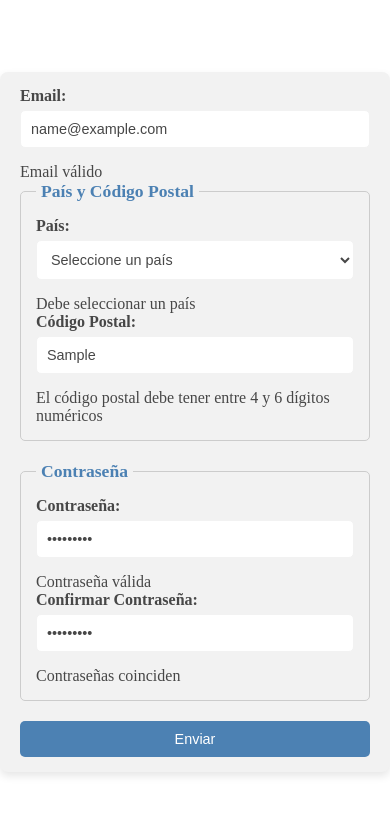
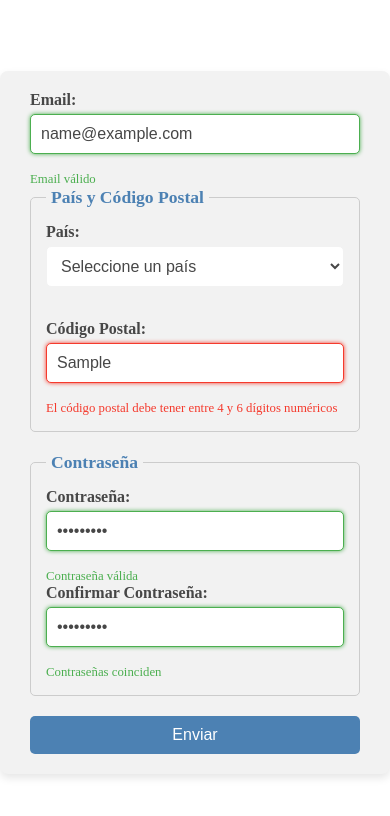
Before and after one commit to plunkydev/form-validation, a website built with webpack: page src/template.html in a window 390 px wide. Both pictures are taken after typing "name@example.com", "Sample", "Sample123", "Sample123" into the empty fields and a click on the button "Enviar". Built offline with nearby package versions, Linux system fonts and the light colour scheme.

Commit message:
Agregado archivo CSS: estilos generales, diseño del formulario, validación visual y retroalimentación para inputs y botones con colores y efectos dinámicos utilizando variables CSS.

```diff
--- a/src/style.css
+++ b/src/style.css
@@ -21,15 +21,12 @@ body {
     justify-content: center;
     align-items: center;
 }
+.mainContainer {
+    max-width: 500px;
+    width: 100%;
+}
 
-.mainContainer {
-    display: grid;
-    grid-template-rows: 700px;
-    width: 500px;
-    min-width: 300px;
-    align-items: stretch;
-    justify-items: center;
-}
+/* Form */
 
 form {
     background: var(--secondary-color);
@@ -40,12 +37,6 @@ form {
     width: 100%;
   }
 
-  h1 {
-    font-size: 1.5rem;
-    margin-bottom: 1.5rem;
-    text-align: center;
-  }
-
   /* Labels */
   label {
     font-weight: bold;
@@ -54,10 +45,11 @@ form {
   }
 
   /* Inputs */
-  input[type="email"],
-  input[type="text"],
-  input[type="password"],
-  select {
+  .email,
+  .postalCode,
+  .password,
+  .confirm-password,
+  .country {
     width: 100%;
     padding: 10px;
     margin-bottom: 15px;
@@ -67,13 +59,66 @@ form {
     background: var(--tertiary-color);
   }
 
-  input:focus,
-  select:focus {
+  .email:focus,
+  .country:focus,
+  .postalCode:focus,
+  .password:focus,
+  .confirm-password:focus {
+    border-color: var(--primary-color);
+    outline: none;
+    box-shadow: 0 0 4px var(--primary-color);
+  }
+
+  .borderError {
+    width: 100%;
+    padding: 10px;
+    margin-bottom: 15px;
+    border: 1px solid var(--error-color) !important;
+    box-shadow: 0 0 4px var(--error-color);
+    border-radius: 5px;
+    font-size: 1rem;
+    background: var(--tertiary-color);
+  }
+
+  .borderError:focus {
+    border-color: var(--error-color);
+    outline: none;
+    box-shadow: 0 0 4px var(--error-color);
+  }
+
+  .borderSuccess:focus {
     border-color: var(--success-color);
     outline: none;
-    box-shadow: 0 0 4px rgba(76, 175, 80, 0.3);
+    box-shadow: 0 0 4px var(--success-color);
   }
 
+  .borderSuccess {
+    width: 100%;
+    padding: 10px;
+    margin-bottom: 15px;
+    border: 1px solid var(--success-color);
+    box-shadow: 0 0 4px var(--success-color);
+    border-radius: 5px;
+    font-size: 1rem;
+    background: var(--tertiary-color);
+  }
+
+
+  .messageError {
+    color: var(--error-color);
+    font-size: 0.8rem;
+    margin-top: 5px;
+  }
+
+  .messageSuccess {
+    color: var(--success-color);
+    font-size: 0.8rem;
+    margin-top: 5px;
+  }
+
+  .message {
+    color: transparent;
+  }
   /* Fieldset */
   fieldset {
     border: 1px solid var(--line-color);
@@ -105,21 +150,3 @@ form {
   button[type="submit"]:hover {
     background-color: var(--success-color);
   }
-
-  /* Responsive */
-  @media (max-width: 600px) {
-    form {
-      padding: 15px 20px;
-    }
-
-    input[type="email"],
-    input[type="text"],
-    input[type="password"],
-    select {
-      font-size: 0.9rem;
-    }
-
-    button[type="submit"] {
-      font-size: 0.9rem;
-    }
-  }
```
